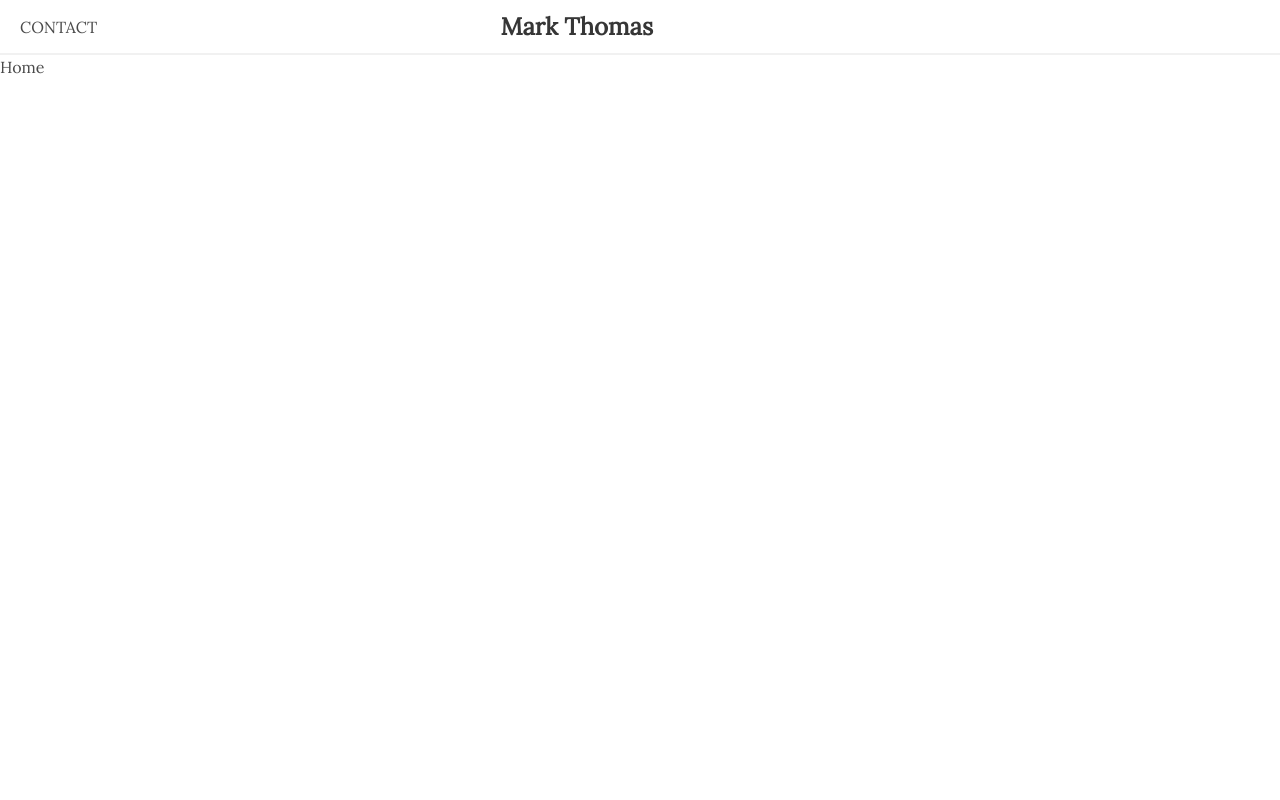
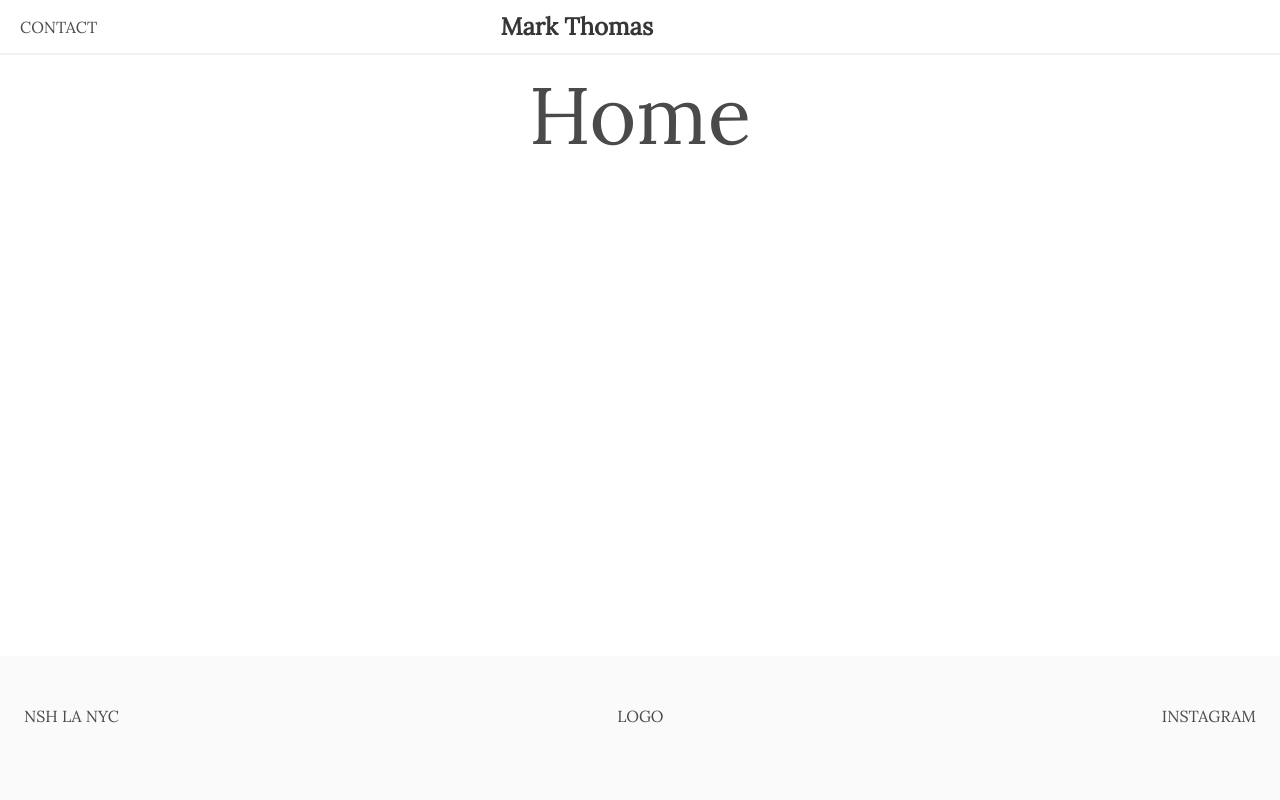
Before and after one commit to lauren-hanson/MarkClient, a React app: page / in a window 1280 px wide. Built offline with nearby package versions, Linux system fonts and the light colour scheme.

Commit message:
footer added

```diff
--- a/src/components/about/About.js
+++ b/src/components/about/About.js
@@ -2,6 +2,6 @@
 export const About = () => {
 
     return (<>
-        <h2>About Page</h2>
+        <h2 className="header">About Page</h2>
     </>)
 }
--- a/src/components/contact/ContactForm.js
+++ b/src/components/contact/ContactForm.js
@@ -2,6 +2,6 @@
 export const ContactForm = () => {
 
     return (<>
-        <h2>Contact Form</h2>
+        <h2 className="header">Contact Form</h2>
     </>)
 }
--- /dev/null
+++ b/src/components/footer/Footer.css
@@ -0,0 +1,14 @@
+.footer {
+    position:fixed;
+    bottom:0;
+    left:0;
+    width:100%;
+    height: 90px;
+    background-color: #D0DAEE;
+  }
+
+.footerFlex {
+    display: flex;
+    flex-direction: row;
+    justify-content: space-between;
+}
--- /dev/null
+++ b/src/components/footer/Footer.js
@@ -0,0 +1,14 @@
+import "./Footer.css"
+
+export const Footer = () => {
+
+    return (<>
+        <div className="footer">
+            <div className="footerFlex">
+                <p>NSH LA NYC</p>
+                <p>LOGO</p>
+                <p>INSTAGRAM</p>
+            </div>
+        </div>
+    </>)
+}
--- /dev/null
+++ b/src/components/home/Home.css
@@ -0,0 +1,4 @@
+.homeHeader {
+    font-size: 5rem;
+    text-align: center;
+}
--- a/src/components/home/Home.js
+++ b/src/components/home/Home.js
@@ -1,7 +1,10 @@
+import { Footer } from "../footer/Footer"
+import "./Home.css"
 
 export const Home = () => {
 
     return (<>
-        <h2>Home</h2>
+        <h1 className="header">Home</h1>
+        <Footer />
     </>)
 }
--- a/src/components/work/Work.js
+++ b/src/components/work/Work.js
@@ -2,6 +2,6 @@
 export const Work = () => {
 
     return (<>
-        <h2>Work</h2>
+        <h2 className="header">Work</h2>
     </>)
 }
--- a/src/index.css
+++ b/src/index.css
@@ -10,3 +10,9 @@ body {
 .navbar-item a {
     color: white;
 }
+
+.header {
+    font-size: 5rem;
+    text-align: center;
+
+}
```
Also changed, not shown: public/index.html (+1 -9 lines), src/components/nav/Burger.js (indentation only).
